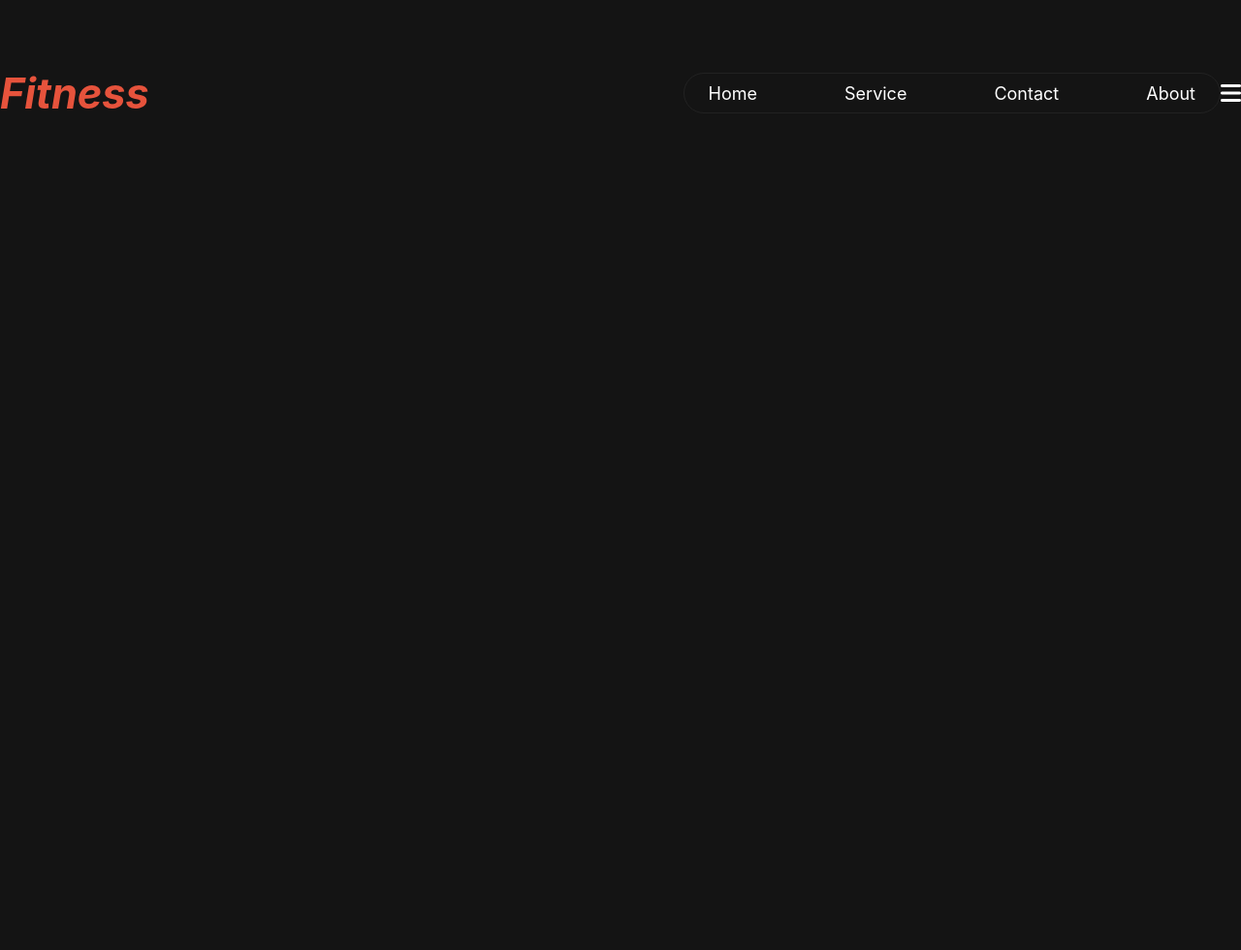
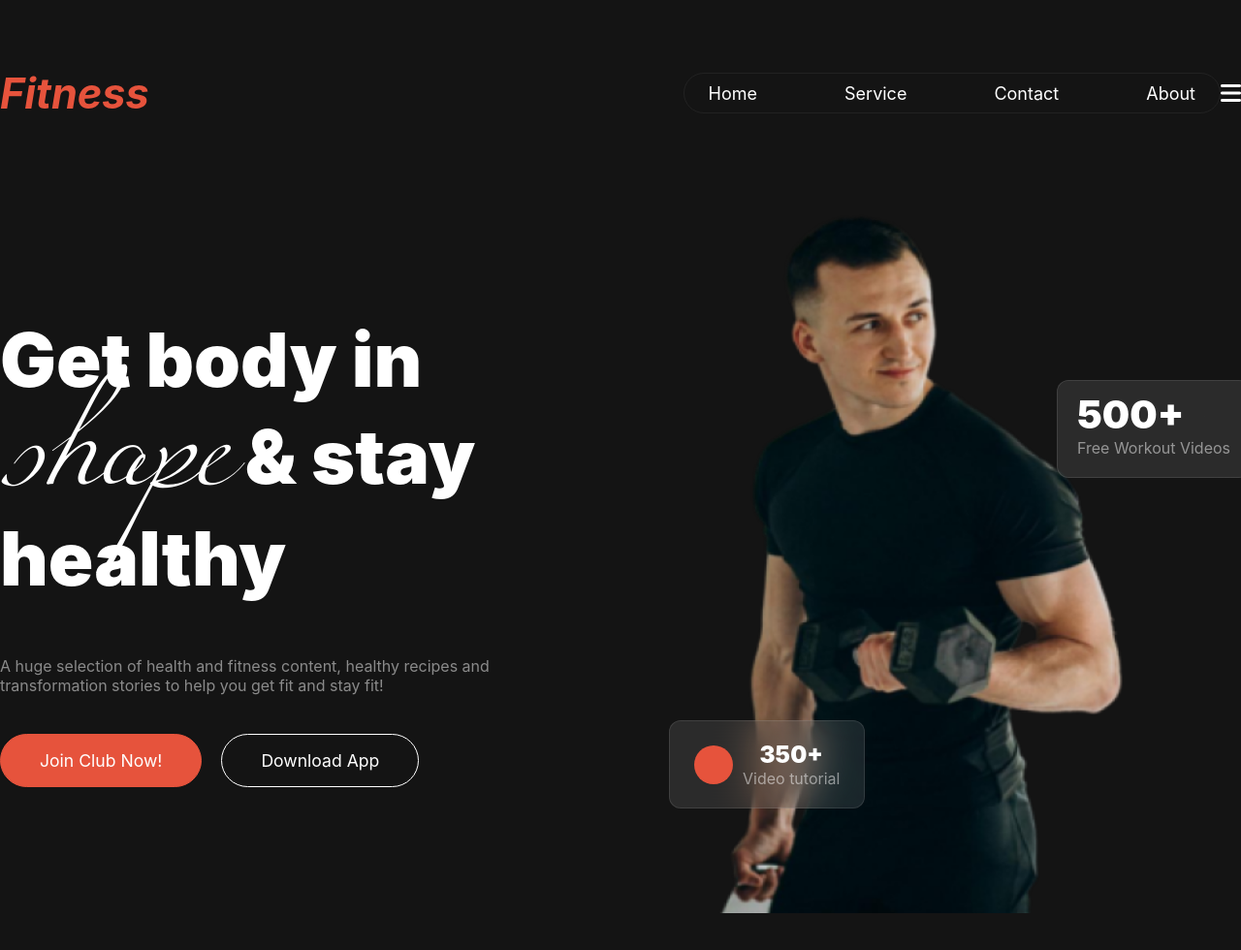
Before and after one commit to MZahidKamal/PH-B10-Milestone02-Assignment02-Solution, a plain HTML site: page index.html in a window 1280 px wide. Shown: the whole page at 97% size. Before the commit the page ends 800 px from the top, so only its background shows below. Drawn offline with Linux system fonts and the light colour scheme.

Commit message:
Banner section added

```diff
--- a/css/style.css
+++ b/css/style.css
@@ -185,3 +185,111 @@ section {
     text-decoration: none;
     margin: 25px;
 }
+
+/*-------------------------------------------------------------------------------------------------BANNER SECTION-----*/
+
+.banner {
+    /*max-width: 1440px;*/
+    /*margin: 50px auto;*/
+}
+
+.banner-container {
+    height: 750px;
+    display: flex;
+    justify-content: space-between;
+}
+
+.banner-left {
+    /*border: 1px solid #FD6E0A;*/
+    width: 50%;
+    height: 100%;
+    display: flex;
+    flex-direction: column;
+    justify-content: center;
+    align-items: flex-start;
+}
+
+.banner-title {
+    /*border: 1px solid #FD6E0A;*/
+    max-width: 35rem;
+    line-height: 100px;
+    margin-bottom: 50px;
+}
+
+.banner-text {
+    /*border: 1px solid #FD6E0A;*/
+    max-width: 37.5rem;
+    margin-bottom: 40px;
+}
+
+.banner-buttons {
+    display: flex;
+    gap: 20px;
+}
+
+.banner-right {
+    /*border: 1px solid #FD6E0A;*/
+    width: 50%;
+    background-image: url("../images/Images 2.png");
+    background-repeat: no-repeat;
+    background-size: contain;
+    background-position: center;
+}
+
+.banner-sticker-1 {
+    width: fit-content;
+    height: fit-content;
+
+    position: relative;
+    transform: translate(450px, 200px);
+
+    border: 1px solid rgba(255, 255, 255, 0.1);
+    border-radius: 12px;
+    backdrop-filter: blur(20px);
+    background: rgba(255, 255, 255, 0.1);
+
+    display: flex;
+    flex-direction: column;
+    justify-content: center;
+    align-items: start;
+    padding: 10px 20px 20px 20px;
+}
+
+.banner-sticker-1 h1 {
+    font-size: 40px;
+    font-weight: 900;
+    /*text-align: left;*/
+    color: rgb(255, 255, 255);
+}
+
+.banner-sticker-2 {
+    width: fit-content;
+    height: fit-content;
+
+    position: relative;
+    transform: translate(50px, 450px);
+
+    border: 1px solid rgba(255, 255, 255, 0.1);
+    border-radius: 12px;
+    backdrop-filter: blur(20px);
+    background: rgba(255, 255, 255, 0.1);
+
+    display: flex;
+    gap: 10px;
+    align-items: center;
+    padding: 20px 25px 20px 25px;
+}
+
+.circle {
+    height: 2.5rem;
+    width: 2.5rem;
+    background: rgb(230, 83, 60);
+    border-radius: 50%;
+}
+
+.banner-sticker-2 h1 {
+    font-size: 24px;
+    font-weight: 900;
+    color: rgb(255, 255, 255);
+    text-align: center;
+}
--- a/index.html
+++ b/index.html
@@ -56,6 +56,36 @@
 <!--MAIN SECTION STARTS HERE------------------------------------------------------------------------------------------->
 <main>
 
+    <section class="banner ">
+        <div class="banner-container">
+
+            <div class="banner-left">
+                <h1 class="banner-title title-1">Get body in <span class="font-miama">shape</span> & stay healthy</h1>
+                <p class="banner-text subtitle">A huge selection of health and fitness content, healthy recipes and
+                    transformation stories to help you get fit and stay fit!
+                </p>
+                <div class="banner-buttons">
+                    <span class="button-1">Join Club Now!</span>
+                    <span class="button-2">Download App</span>
+                </div>
+            </div>
+
+            <div class="banner-right">
+                <div class="banner-sticker-1">
+                    <h1>500+</h1>
+                    <p class="subtitle">Free Workout Videos</p>
+                </div>
+                <div class="banner-sticker-2">
+                    <div class="circle"></div>
+                    <div>
+                        <h1>350+</h1>
+                        <p class="subtitle">Video tutorial</p>
+                    </div>
+                </div>
+            </div>
+
+        </div>
+    </section>
 
 
 </main>
```
